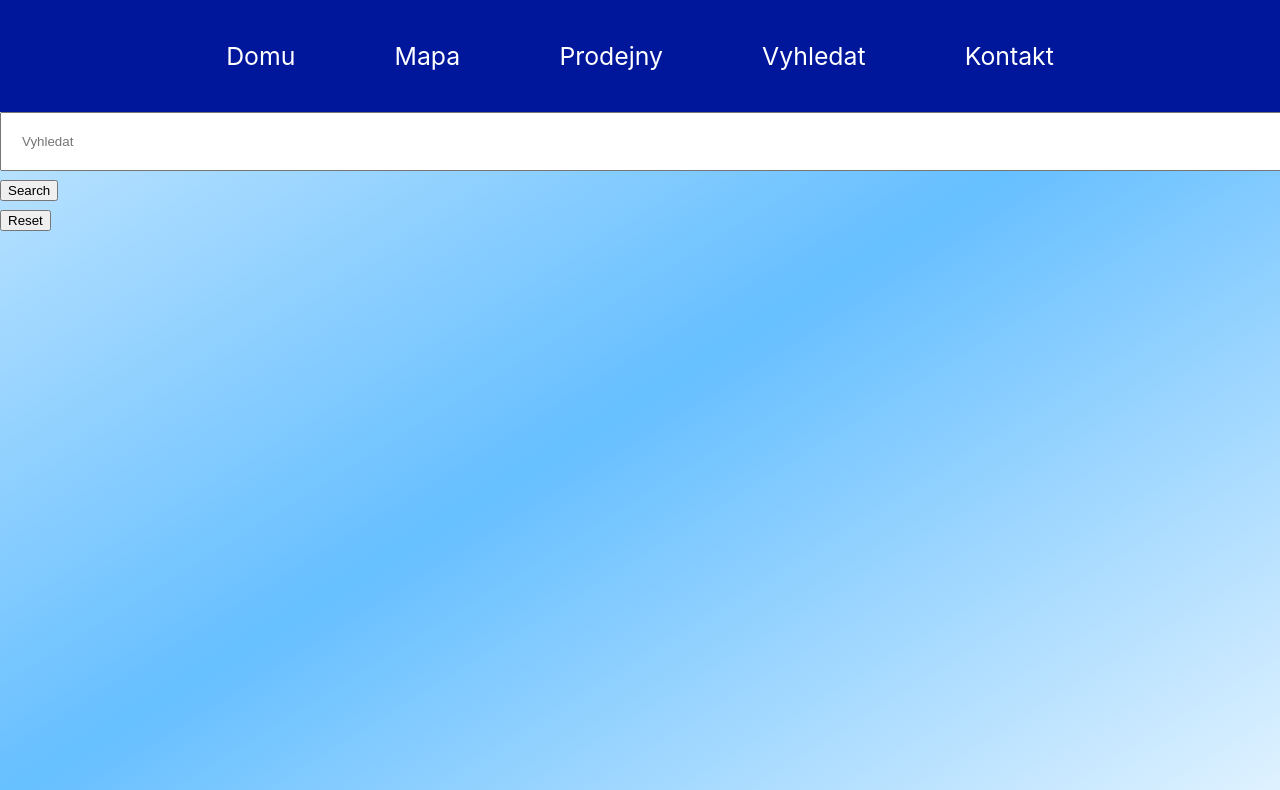
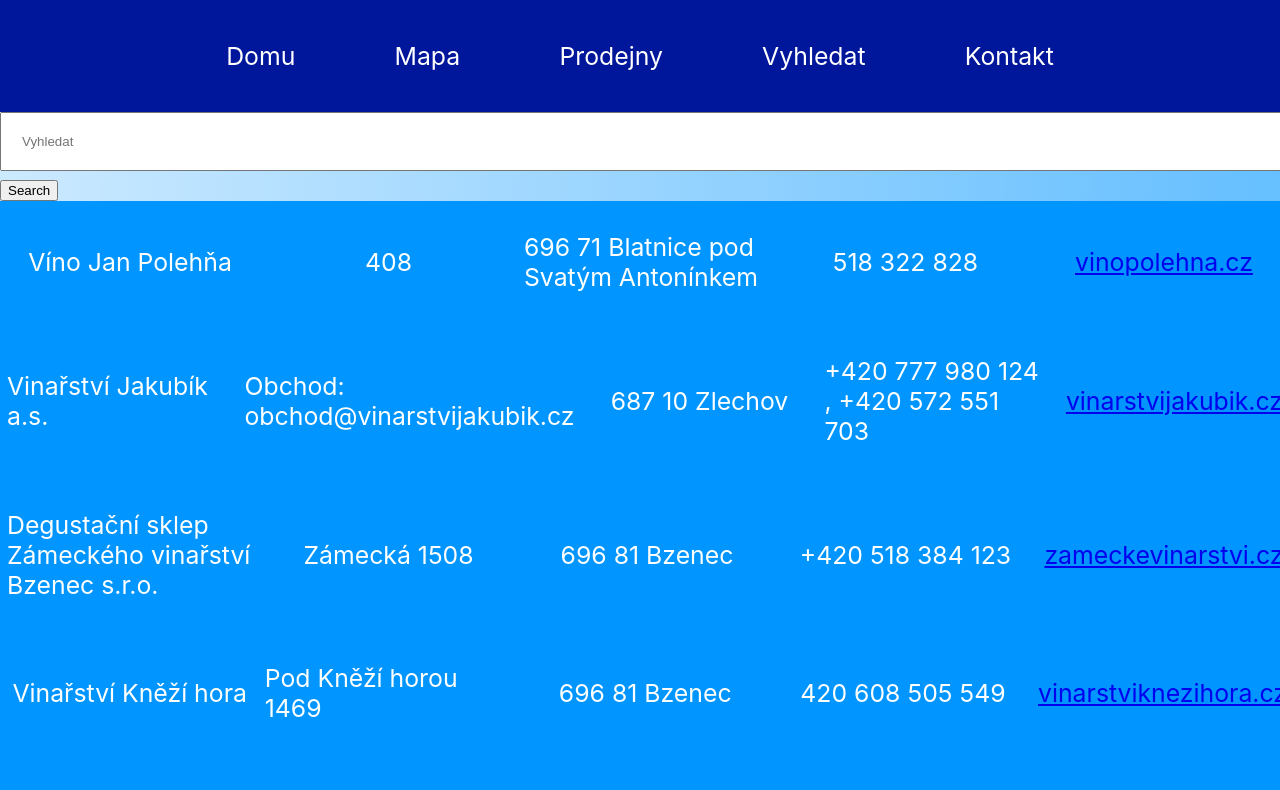
Before and after one commit to andrewtomanek/morava_winerys, a React (Create React App) app: page /vyhledat in a window 1280 px wide. Shown: the top 790 px of the page. Built offline with nearby package versions, Linux system fonts and the light colour scheme.

Commit message:
list pictures switch in vyhledat, reset on backspace

```diff
--- a/src/components/Form.js
+++ b/src/components/Form.js
@@ -10,19 +10,18 @@
   };
 
   const onChange = event => {
-    setSearchString(event.target.value);
-    const newSearchString = searchString.trim();
+    const newSearchString = event.target.value.trim();
+    setSearchString(newSearchString);
     setOldSearchString(newSearchString);
     if (
       newSearchString.length !== "" &&
-      oldSearchString.length > newSearchString.length
+      oldSearchString.length >= newSearchString.length
     ) {
       setOldSearchString("");
       setSearchString("");
       resetSearch();
       return;
     }
-    //const oldsearchString = newSearchString;
     props.searchDatabase(newSearchString);
   };
   const onSubmit = event => {
@@ -46,9 +45,6 @@
           Search
         </button>
       </form>
-      <button className="btn" onClick={resetSearch}>
-        Reset
-      </button>
     </div>
   );
 };
--- a/src/pages/Vyhledat.js
+++ b/src/pages/Vyhledat.js
@@ -13,12 +13,11 @@
   const [initSklepy, setInitSklepy] = useState(false);
 
   const searchDatabase = searchString => {
-    let keyword = searchString;
     let filtered = sklepy.filter(item => {
       return (
-        item.name.toLowerCase().indexOf(keyword) > -1 ||
-        item.postalCode.toLowerCase().indexOf(keyword) > -1 ||
-        item.address.toLowerCase().indexOf(keyword) > -1
+        item.name.toLowerCase().indexOf(searchString) > -1 ||
+        item.postalCode.toLowerCase().indexOf(searchString) > -1 ||
+        item.address.toLowerCase().indexOf(searchString) > -1
       );
     });
     setInitSklepy(true);
@@ -35,7 +34,7 @@
     <div className="row">
       <Navigation />
       <Form searchDatabase={searchDatabase} resetSearch={resetSearch} />
-      <Shops sklepy={sklepy} initSklepy={initSklepy} />
+      <Shops sklepy={sklepy} initSklepy={!initSklepy} />
       <FilteredList sklepy={sklepy} initSklepy={initSklepy} />
     </div>
   );
```
